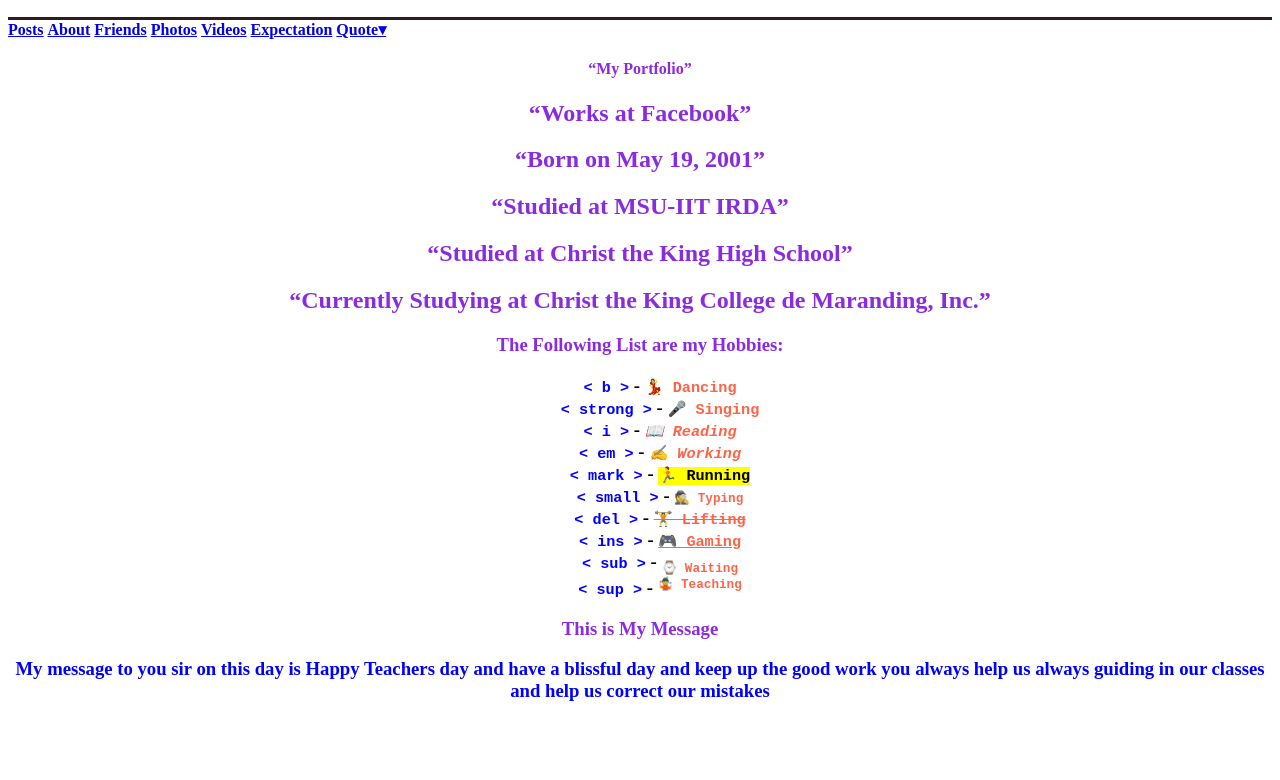
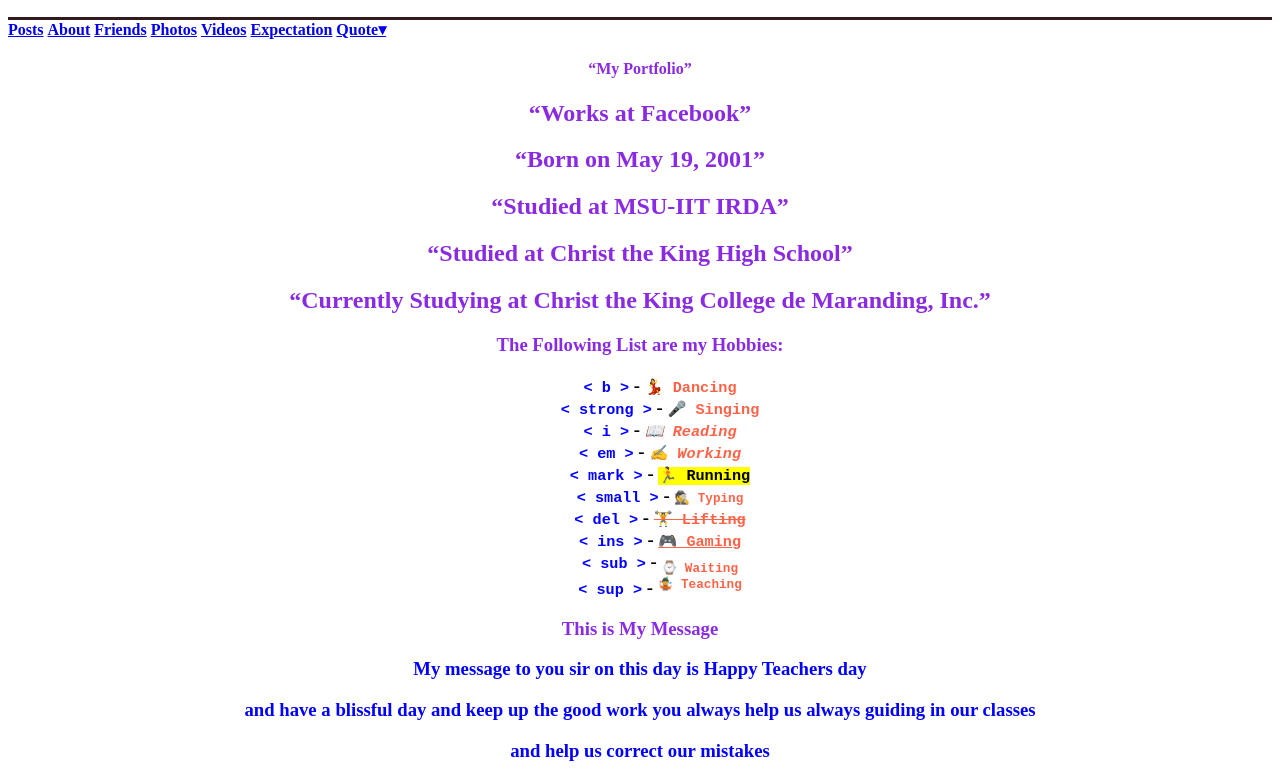
Before and after one commit to RobertEduard/portfolio, a plain HTML site: page about.html in a window 1280 px wide. Shown: the part 461-1241 px from the top of the page. Before the commit the page ends 1182 px from the top, so only its background shows below. Drawn offline with Linux system fonts and the light colour scheme.

Commit message:
add message to about page

```diff
--- a/about.html
+++ b/about.html
@@ -67,8 +67,8 @@
 
     <div style="text-align: center; list-style: none"></divstyle>
         <h3 style="color:blueviolet">This is My Message</h3>
-        <h3 style="color:blue">My message to you sir on this day is Happy Teachers day
-            and have a blissful day and keep up the good work you always help us always guiding in our classes
-            and help us correct our mistakes</h3>
+        <h3 style="color:blue">My message to you sir on this day is Happy Teachers day</h3>
+        <h3 style="color:blue">and have a blissful day and keep up the good work you always help us always guiding in our classes</h3>
+        <h3 style="color:blue">and help us correct our mistakes</h3>
 </body>
 </html>
```
